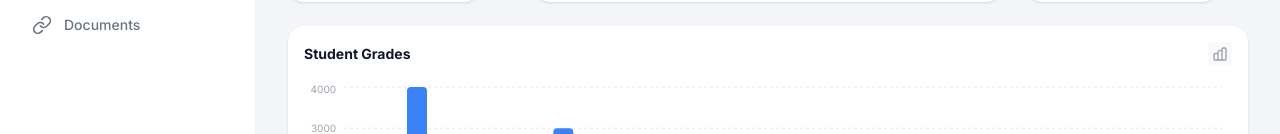
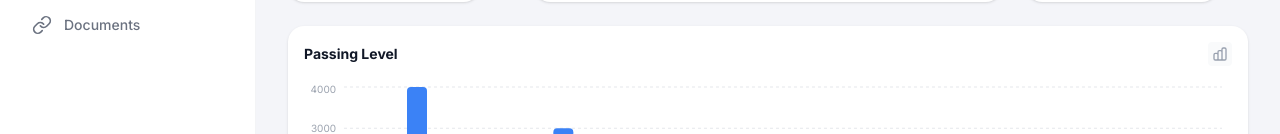
Before and after one commit to aristide12005/System, a Next.js app: page / in a window 1280 px wide. Shown: the part 319-453 px from the top of the page. Built offline with nearby package versions, Linux system fonts and the light colour scheme.

Commit message:
UI: rename student grades widget to Passing Level

```diff
--- a/src/components/StudentGradesWidget.tsx
+++ b/src/components/StudentGradesWidget.tsx
@@ -15,7 +15,7 @@ export function StudentGradesWidget() {
     return (
         <div className="bg-white p-4 rounded-xl shadow-sm h-64 w-full">
             <div className="flex justify-between items-center mb-4">
-                <h3 className="font-bold text-text-primary text-sm">Student Grades</h3>
+                <h3 className="font-bold text-text-primary text-sm">Passing Level</h3>
                 <div className="p-1 bg-gray-50 rounded text-gray-400">
                     <svg xmlns="http://www.w3.org/2000/svg" className="h-4 w-4" fill="none" viewBox="0 0 24 24" stroke="currentColor">
                         <path strokeLinecap="round" strokeLinejoin="round" strokeWidth={2} d="M9 19v-6a2 2 0 00-2-2H5a2 2 0 00-2 2v6a2 2 0 002 2h2a2 2 0 002-2zm0 0V9a2 2 0 012-2h2a2 2 0 012 2v10m-6 0a2 2 0 002 2h2a2 2 0 002-2m0 0V5a2 2 0 012-2h2a2 2 0 012 2v14a2 2 0 01-2 2h-2a2 2 0 01-2-2z" />
```
